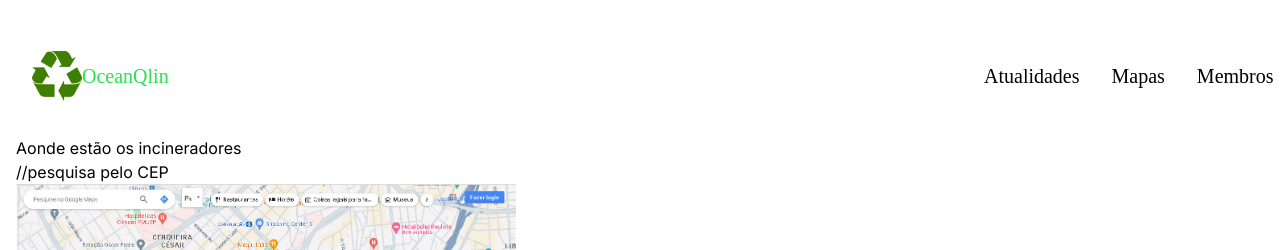
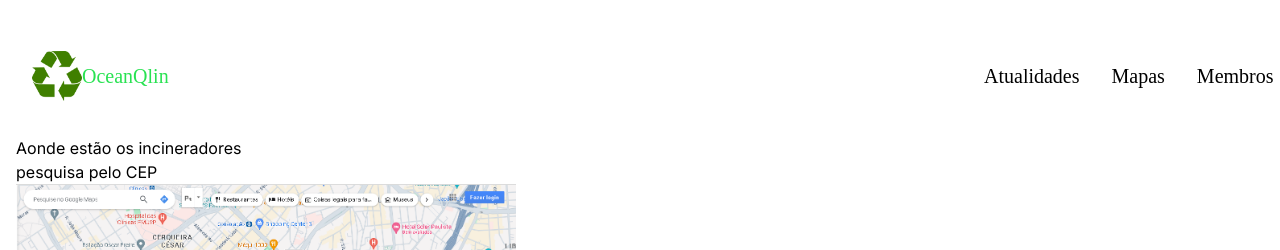
Before and after one commit to ShinjiTani67/globalsolution_webdev_vidanaagua, a Next.js app: page /pages/Mapas in a window 1280 px wide. Shown: the top 250 px of the page. Built offline with nearby package versions, Linux system fonts and the light colour scheme.

Commit message:
update em mapas

```diff
--- a/app/pages/Mapas/page.tsx
+++ b/app/pages/Mapas/page.tsx
@@ -19,7 +19,7 @@ const mapas = () => {
     <div>
       <Header></Header>
       <h1>Aonde estão os incineradores</h1>
-      <p>//pesquisa pelo CEP</p>
+      <p>pesquisa pelo CEP</p>
       <Image
       src="/mapa_.png"
       width={500}
```
